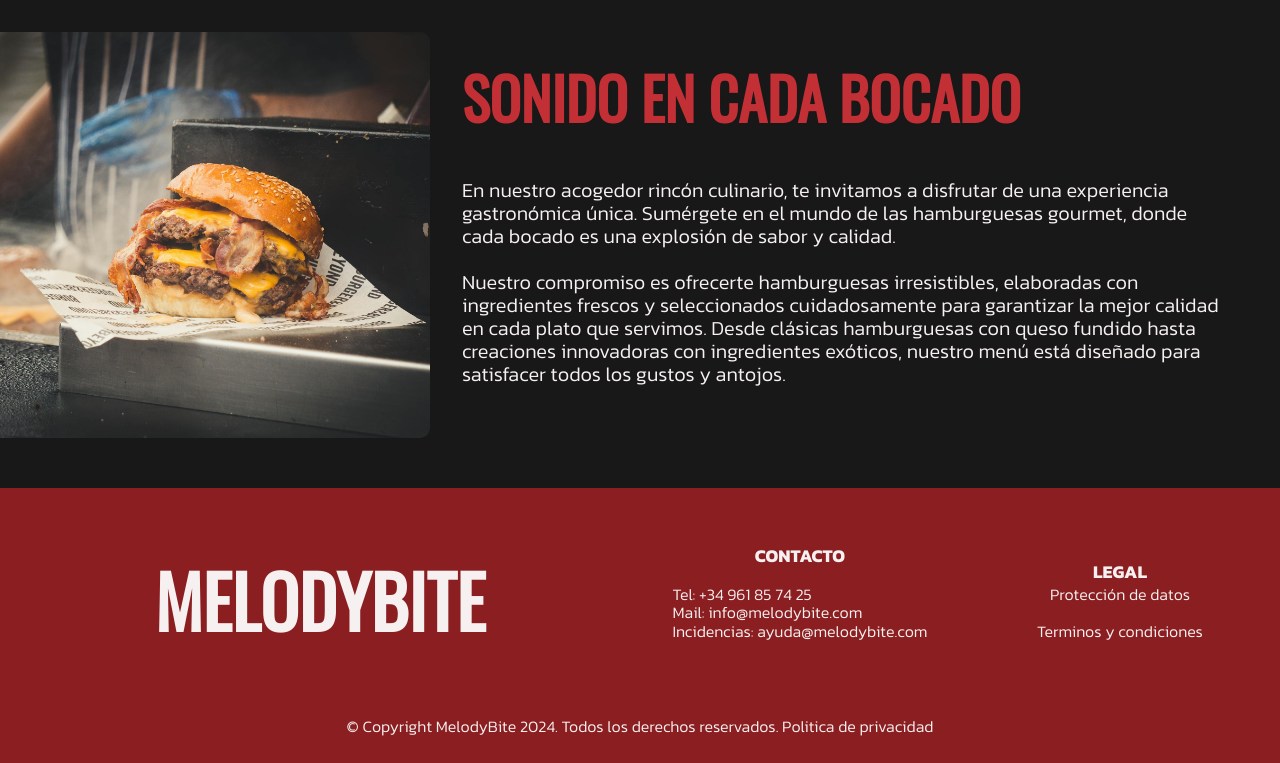
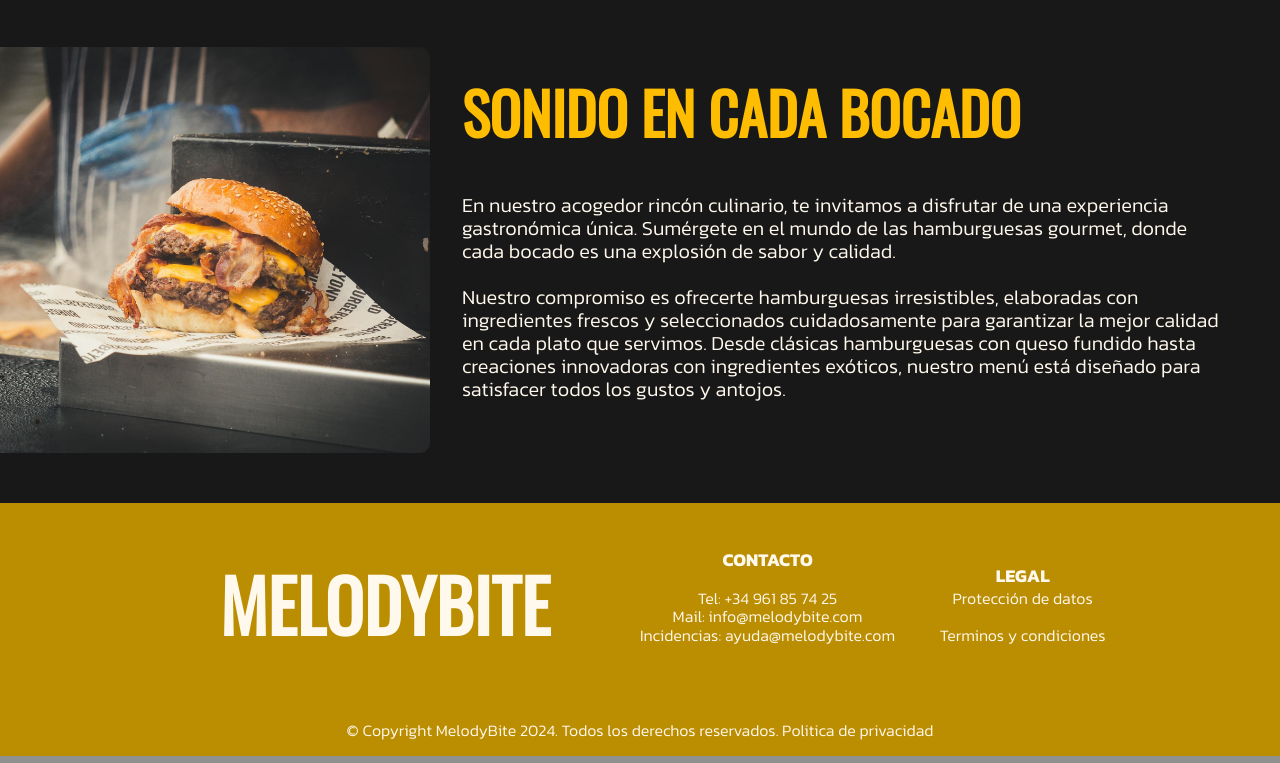
Before and after one commit to miiguelngl/MelodyBite, a PHP site: page / in a window 1280 px wide. Shown: the part 913-1676 px from the top of the page. Run offline with PHP 8.4, Linux system fonts and the light colour scheme.

Commit message:
Cambios paleta - Cambios responsive - Nombre

```diff
--- a/css/footer.css
+++ b/css/footer.css
@@ -1,13 +1,13 @@
 @import url('https://fonts.googleapis.com/css2?family=Kanit:wght@300;400;500;600;700&family=Karla:wght@200;400&family=Oswald&display=swap');
 
 :root{
-    --principal: rgb(24, 24, 24);
-    --secundario: #c23036;
-    --tercer: #e5d4d4;;
-    --cuarto: #8a1e21;
+    --principal: #181818;
+    --secundario:#FEBD01;
+    --tercer: #fff8ec;
+    --cuarto:#bb8d01;
     --quinto: #BF9D73;
     --letra2: #000000;
-    --letra3: rgba(216, 221, 219, 1);
+    --letra3: #d8dddb;
     --kanit: 'Kanit', sans-serif;
     --karla: 'Karla', sans-serif;
     --oswald: 'Oswald', sans-serif;
@@ -18,19 +18,16 @@
 }
 .container-footer{
     background-color: var(--cuarto);
-    height: 275px;
     display: flex;
     flex-direction: column;
     justify-content: center;
 }
-.container-grid {
-    display: grid;
-    grid-template-columns: 2fr 1fr 1fr;
-    grid-template-rows: 1fr;
-    gap: 0px 0px;
-    grid-template-areas: ". . .";
+.container-case{
+    display: flex;
+    flex-direction: column;
+    justify-content: center;
+    margin: auto;
     color: var(--tercer);
-    justify-items: center;
 }
 
 .container-grid-tittle{
@@ -50,6 +47,7 @@
     flex-wrap: nowrap;
     justify-content: center;
     align-items: center;
+    text-align: center;
 }
 
 .container-grid-content h3{
@@ -69,7 +67,35 @@
     display: flex;
     align-items: center;
     justify-content: center;
+    text-align: center;
 }
 #copyright p{
     color: var(--tercer);
 }
+
+/* -- RESPONSIVE -- */
+@media only screen and (max-width: 600px){
+
+}
+@media only screen and (min-width: 601px) and (max-width: 960px){
+    .container-grid {
+        display: grid;
+        grid-template-columns: 2fr 1fr 1fr;
+        grid-template-rows: 1fr;
+        gap: 0px 0px;
+        grid-template-areas: ". . .";
+        justify-items: center;
+    }
+}
+
+@media only screen and (min-width: 960px){
+    .container-grid {
+        display: grid;
+        grid-template-columns: 2fr 1fr 1fr;
+        grid-template-rows: 1fr;
+        gap: 0px 0px;
+        grid-template-areas: ". . .";
+
+        justify-items: center;
+    }
+}
--- a/css/header.css
+++ b/css/header.css
@@ -1,13 +1,13 @@
 @import url('https://fonts.googleapis.com/css2?family=Kanit:wght@300;400;500;600;700&family=Karla:wght@200;400&family=Oswald&display=swap');
 
 :root{
-    --principal: rgb(24, 24, 24);
-    --secundario: #c23036;
-    --tercer: #e5d4d4;;
-    --cuarto: #8a1e21;
+    --principal: #181818;
+    --secundario:#FEBD01;
+    --tercer: #fff8ec;
+    --cuarto:#bb8d01;
     --quinto: #BF9D73;
     --letra2: #000000;
-    --letra3: rgba(216, 221, 219, 1);
+    --letra3: #d8dddb;
     --kanit: 'Kanit', sans-serif;
     --karla: 'Karla', sans-serif;
     --oswald: 'Oswald', sans-serif;
--- a/css/index.css
+++ b/css/index.css
@@ -1,13 +1,13 @@
 @import url('https://fonts.googleapis.com/css2?family=Kanit:wght@300;400;500;600;700&family=Karla:wght@200;400&family=Oswald&display=swap');
 
 :root{
-    --principal: rgb(24, 24, 24);
-    --secundario: #c23036;
-    --tercer: #f7f0f0;;
-    --cuarto: #8a1e21;
+    --principal: #181818;
+    --secundario:#FEBD01;
+    --tercer: #fff8ec;
+    --cuarto:#bb8d01;
     --quinto: #BF9D73;
     --letra2: #000000;
-    --letra3: rgba(216, 221, 219, 1);
+    --letra3: #d8dddb;
     --kanit: 'Kanit', sans-serif;
     --karla: 'Karla', sans-serif;
     --oswald: 'Oswald', sans-serif;
@@ -22,6 +22,7 @@
     font-family: var(--kanit);
     font-weight: 300;
 }
+
 #video-slider{
     height: 90vh;
     overflow: hidden;
@@ -36,7 +37,13 @@
     bottom: 20%;
     left: 10vh;
     height: 0px;
-    z-index: 0;
+    z-index: 2;
+}
+#capa{
+    position: absolute;
+    width: 100%;
+    height: 90vh;
+    background-color: #0000006f;
 }
 #video-slider video{
     object-fit: cover;
@@ -104,3 +111,15 @@
     color: var(--tercer);
     padding-right: 24px;
 }
+
+/* -- RESPONSIVE -- */
+@media only screen and (max-width: 600px){
+
+}
+@media only screen and (min-width: 601px) and (max-width: 960px){
+
+}
+
+@media only screen and (min-width: 960px){
+
+}
--- a/index.html
+++ b/index.html
@@ -9,7 +9,7 @@
     <link rel="stylesheet" href="css/index.css">
     <script src="js/despliegueMenu.js" defer></script>
     <script src="js/sliderFrases.js" defer></script>
-    <title>MelodyBite</title>
+    <title>Rhapsody Burgers</title>
 </head>
 <body>
     <header>
@@ -17,14 +17,17 @@
             <a href="" id="header-pedido">Pedir ya</a>
         </div>
         <div id="titulo">
-            <h1>MelodyBite</h1>
+            <h1>
+                Rhapsody´s<hr>
+                <span>Burgers</span>
+            </h1>
         </div>
         <div>
             <button class="header-boton" id="header-boton-abrir">
                 <svg width="40px" height="40px" viewBox="0 0 24 24" xmlns="http://www.w3.org/2000/svg">
-                    <path d="M4 18L20 18" stroke="#c23036" stroke-width="2" stroke-linecap="round" fill="red"/>
-                    <path d="M4 12L20 12" stroke="#c23036" stroke-width="2" stroke-linecap="round" fill="red"/>
-                    <path d="M4 6L20 6" stroke="#c23036" stroke-width="2" stroke-linecap="round" fill="red"/>
+                    <path d="M4 18L20 18" stroke="#FEBD01" stroke-width="2" stroke-linecap="round" fill="red"/>
+                    <path d="M4 12L20 12" stroke="#FEBD01" stroke-width="2" stroke-linecap="round" fill="red"/>
+                    <path d="M4 6L20 6" stroke="#FEBD01" stroke-width="2" stroke-linecap="round" fill="red"/>
                 </svg>
             </button>
             <div id="header-menu">
@@ -74,7 +77,8 @@
             <div id="video-slider-frase">
                 <h2>Ritmo en cada bocado</h2>
             </div>
-            <video src="img/burger-index.mp4" autoplay="" loop="" muted="muted" controlslist="nodownload"></video>
+            <div id="capa"></div>
+            <video src="vid/4131833-hd_1920_1080_24fps.mp4" autoplay="" loop="" muted="muted" controlslist="nodownload"></video>
         </div>
         <div class="contenedor">
             <div class="texto-desplazante">¡Sabor que suena a vinilo! · Dale sabor a tu música con nuestras hamburguesas · Hamburguesas con alma de vinilo · Descubre el sabor vintage de nuestras hamburguesas</div>
@@ -94,7 +98,7 @@
     </main>
     <footer>
         <div class="container-footer">
-            <div class="container-grid">
+            <div class="container-case container-grid">
                 <div class="container-grid-tittle">
                     <h2>MelodyBite</h2>
                 </div>
```
Also changed, not shown: other parts of css/header.css (+73 -15 lines), 1 other file.
